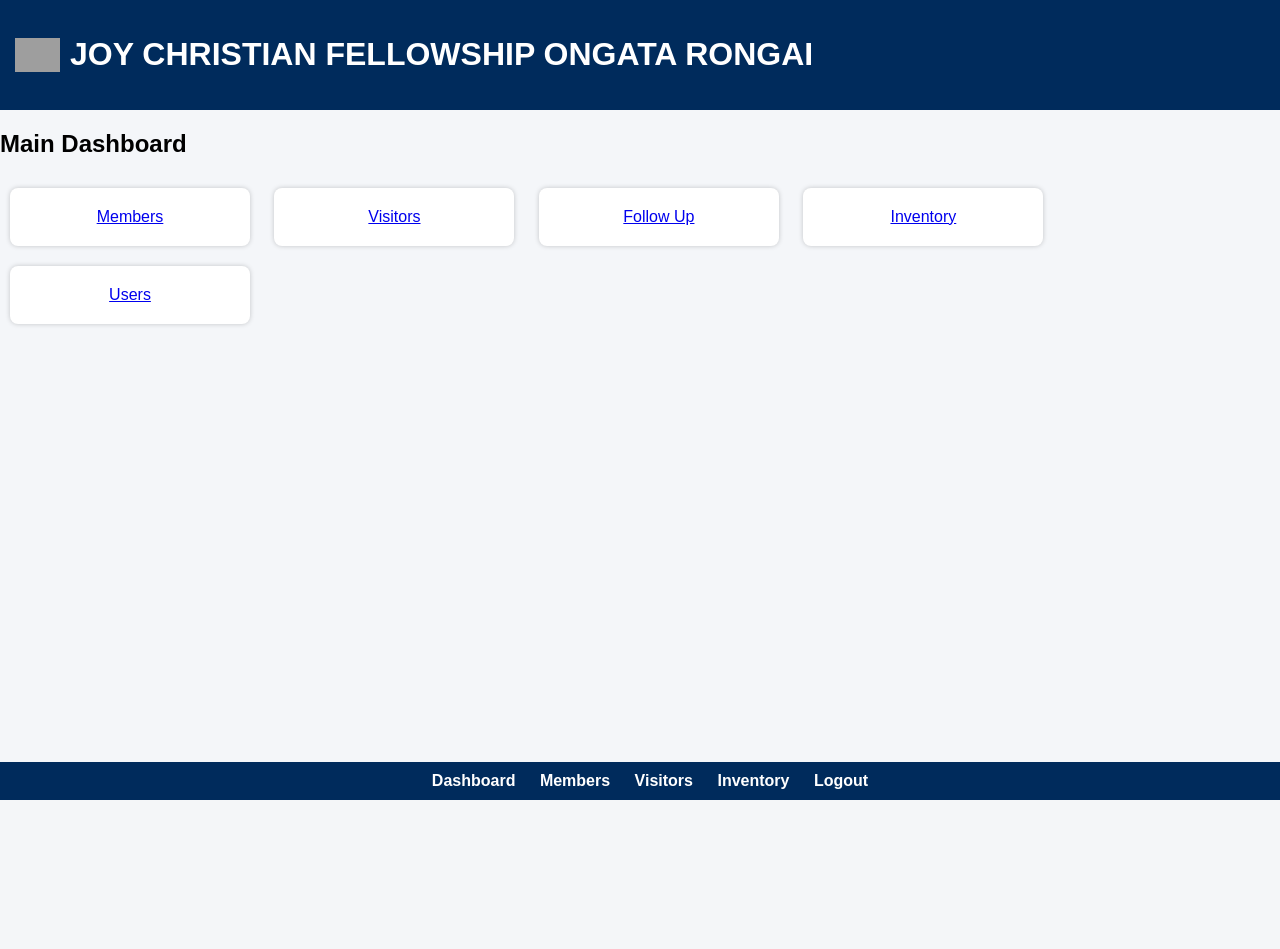
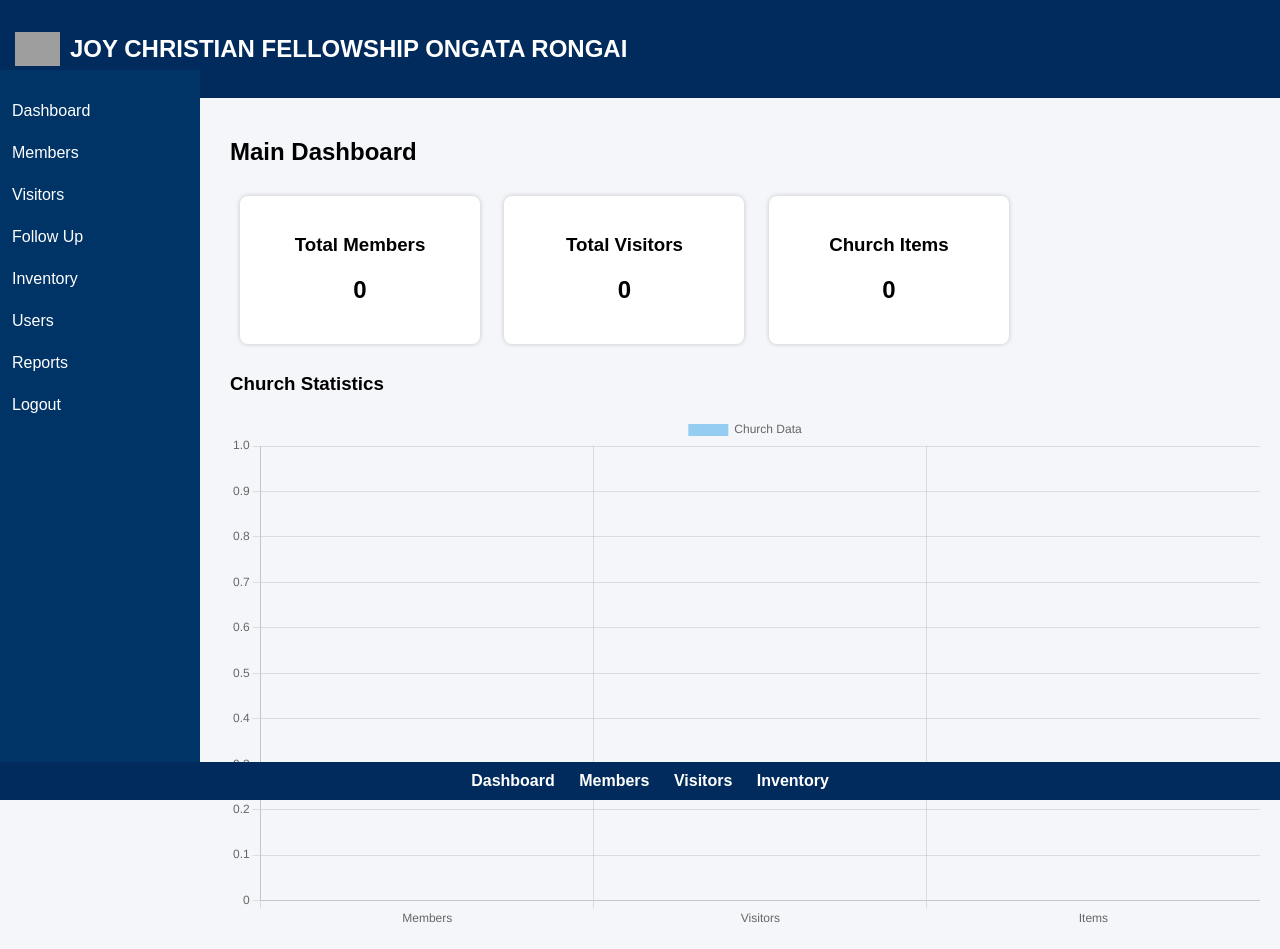
Before and after one commit to musyokisamuel97-collab/church-management-system, a PHP site: page /dashboard.php in a window 1280 px wide. Before the commit the page ends 800 px from the top, so only its background shows below. Run offline with PHP 8.4, Linux system fonts and the light colour scheme; data that the repository does not hold is empty; grey boxes are pictures that could not be loaded.

Commit message:
Enhance dashboard layout and add statistics

```diff
--- a/dashboard.php
+++ b/dashboard.php
@@ -1,12 +1,21 @@
 <?php
-session_start();
+include 'db.php';
+
+$members=mysqli_num_rows(mysqli_query($conn,"SELECT * FROM members"));
+$visitors=mysqli_num_rows(mysqli_query($conn,"SELECT * FROM visitors"));
+$items=mysqli_num_rows(mysqli_query($conn,"SELECT * FROM inventory"));
 ?>
 
 <html>
 
 <head>
+
 <title>Dashboard</title>
+
 <link rel="stylesheet" href="style.css">
+
+<script src="https://cdn.jsdelivr.net/npm/chart.js"></script>
+
 </head>
 
 <body>
@@ -15,49 +24,83 @@ session_start();
 
 <img src="assets/logo.png">
 
-<h1>JOY CHRISTIAN FELLOWSHIP ONGATA RONGAI</h1>
+<h2>JOY CHRISTIAN FELLOWSHIP ONGATA RONGAI</h2>
 
 </header>
 
-<div class="container">
+<div class="sidebar">
+
+<a href="dashboard.php">Dashboard</a>
+<a href="members.php">Members</a>
+<a href="visitors.php">Visitors</a>
+<a href="followup.php">Follow Up</a>
+<a href="inventory.php">Inventory</a>
+<a href="users.php">Users</a>
+<a href="visitor_report.php">Reports</a>
+<a href="logout.php">Logout</a>
+
+</div>
+
+<div class="main">
 
 <h2>Main Dashboard</h2>
 
 <div class="card">
-<a href="members.php">Members</a>
+
+<h3>Total Members</h3>
+
+<h2><?php echo $members; ?></h2>
+
 </div>
 
 <div class="card">
-<a href="visitors.php">Visitors</a>
+
+<h3>Total Visitors</h3>
+
+<h2><?php echo $visitors; ?></h2>
+
 </div>
 
 <div class="card">
-<a href="followup.php">Follow Up</a>
+
+<h3>Church Items</h3>
+
+<h2><?php echo $items; ?></h2>
+
 </div>
 
-<div class="card">
-<a href="inventory.php">Inventory</a>
-</div>
+<h3>Church Statistics</h3>
 
-<div class="card">
-<a href="users.php">Users</a>
-</div>
+<canvas id="chart"></canvas>
+
+<script>
+
+var ctx=document.getElementById('chart').getContext('2d');
+
+var chart=new Chart(ctx,{
+type:'bar',
+data:{
+labels:['Members','Visitors','Items'],
+datasets:[{
+label:'Church Data',
+data:[<?php echo $members;?>,<?php echo $visitors;?>,<?php echo $items;?>]
+}]
+}
+});
+
+</script>
 
 </div>
 
 <div class="footer-nav">
 
 <a href="dashboard.php">Dashboard</a>
-
 <a href="members.php">Members</a>
-
 <a href="visitors.php">Visitors</a>
-
 <a href="inventory.php">Inventory</a>
-
-<a href="logout.php">Logout</a>
 
 </div>
 
 </body>
+
 </html>
```
